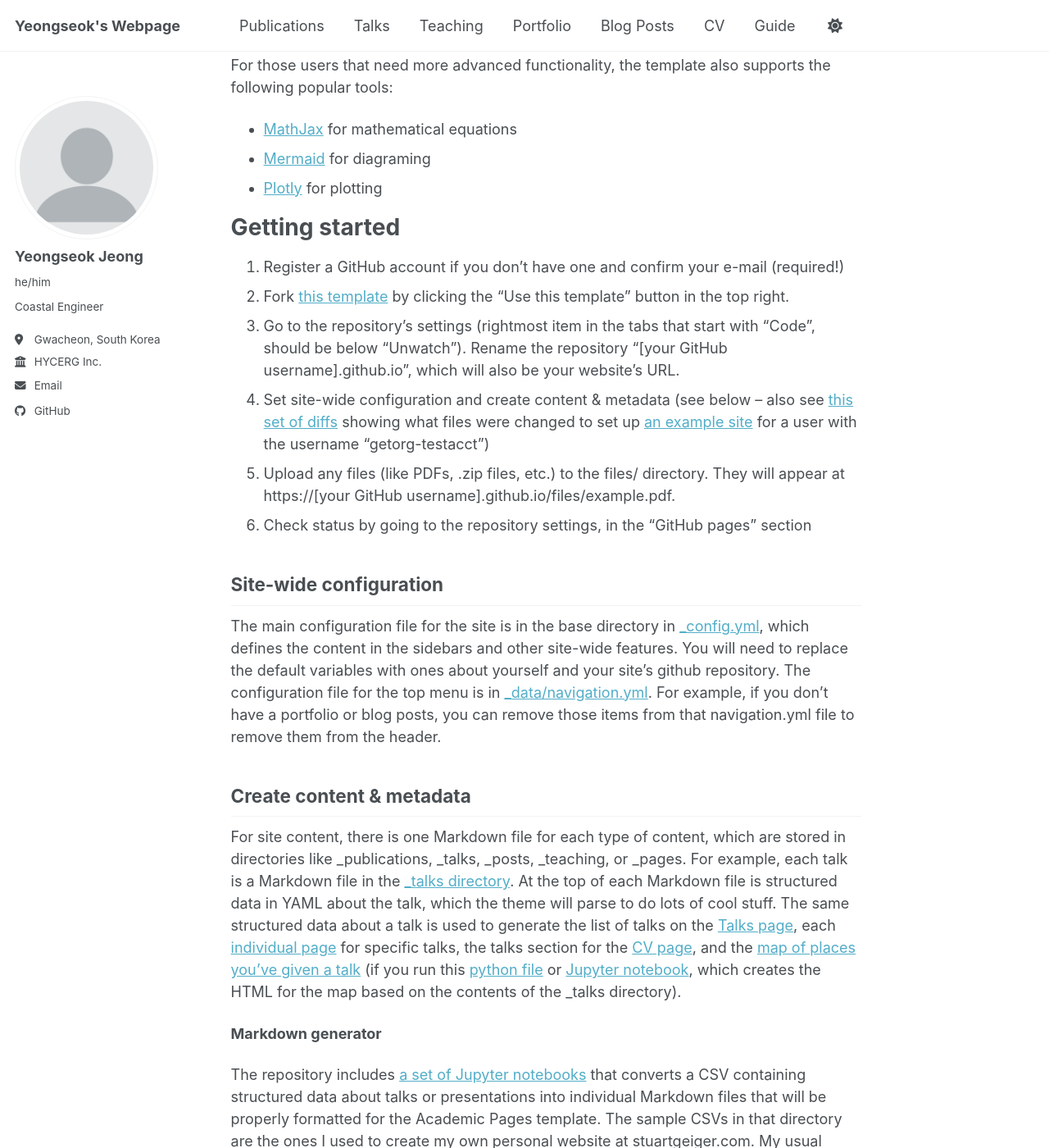
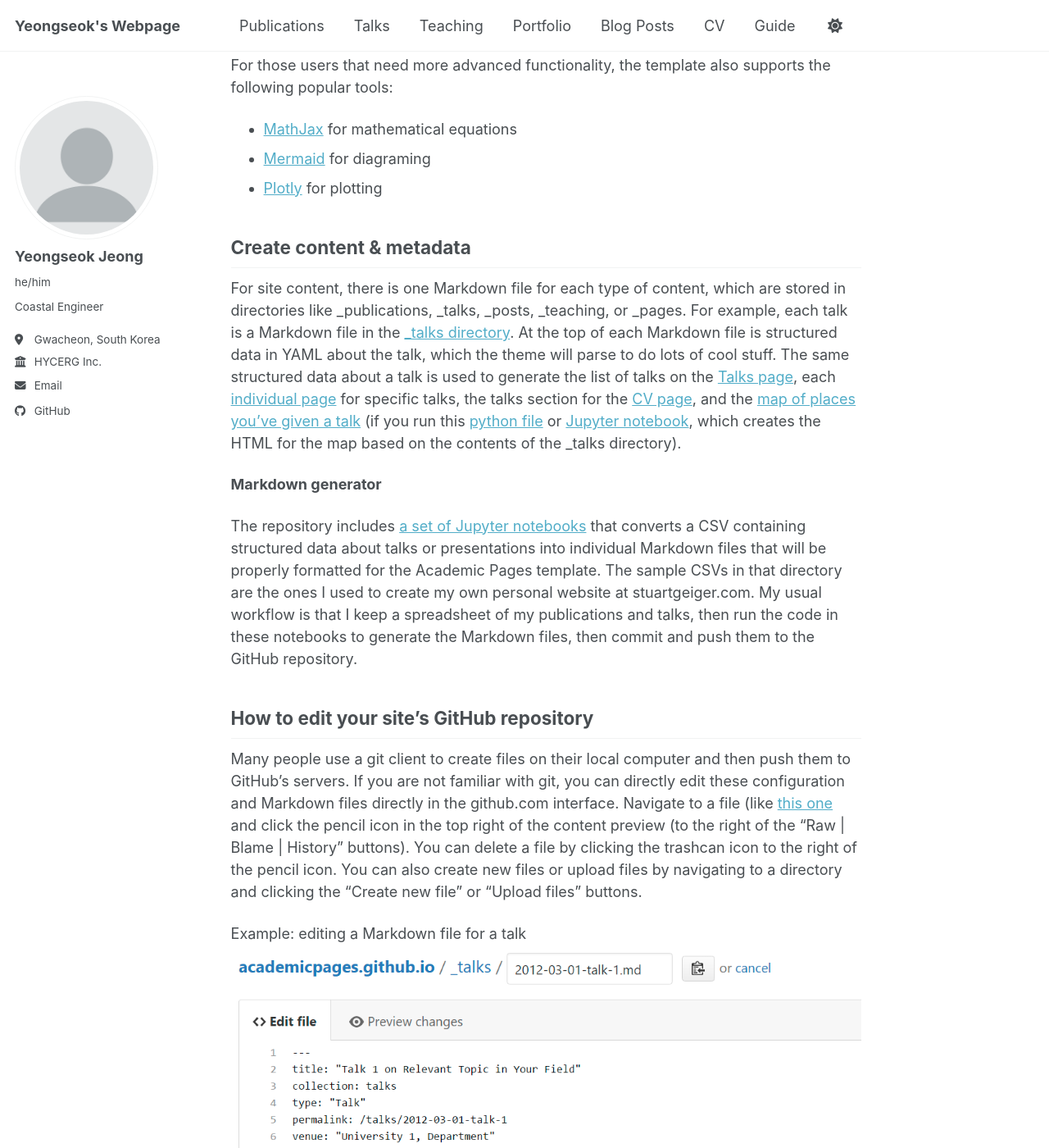
Before and after one commit to yjeongteddy/yjeongteddy.github.io, a Jekyll site: the page built from _pages/about.md, in a window 1280 px wide and 1400 px high, scrolled down 706 px. Shown: the whole window at 82% size. Built offline with Jekyll 4.4.1, drawn with Linux system fonts in a browser that asks for light colours; a script bundle is joined from its source files by our own code; library files that are not in the unit come from our copies.

Commit message:
Update about.md

```diff
--- a/_pages/about.md
+++ b/_pages/about.md
@@ -20,19 +20,6 @@
 - [Mermaid](https://mermaid.js.org/) for diagraming
 - [Plotly](https://plotly.com/javascript/) for plotting
 
-Getting started
-======
-1. Register a GitHub account if you don't have one and confirm your e-mail (required!)
-1. Fork [this template](https://github.com/academicpages/academicpages.github.io) by clicking the "Use this template" button in the top right.
-1. Go to the repository's settings (rightmost item in the tabs that start with "Code", should be below "Unwatch"). Rename the repository "[your GitHub username].github.io", which will also be your website's URL.
-1. Set site-wide configuration and create content & metadata (see below -- also see [this set of diffs](https://archive.is/3TPas) showing what files were changed to set up [an example site](https://getorg-testacct.github.io) for a user with the username "getorg-testacct")
-1. Upload any files (like PDFs, .zip files, etc.) to the files/ directory. They will appear at https://[your GitHub username].github.io/files/example.pdf.
-1. Check status by going to the repository settings, in the "GitHub pages" section
-
-Site-wide configuration
-------
-The main configuration file for the site is in the base directory in [_config.yml](https://github.com/academicpages/academicpages.github.io/blob/master/_config.yml), which defines the content in the sidebars and other site-wide features. You will need to replace the default variables with ones about yourself and your site's github repository. The configuration file for the top menu is in [_data/navigation.yml](https://github.com/academicpages/academicpages.github.io/blob/master/_data/navigation.yml). For example, if you don't have a portfolio or blog posts, you can remove those items from that navigation.yml file to remove them from the header.
-
 Create content & metadata
 ------
 For site content, there is one Markdown file for each type of content, which are stored in directories like _publications, _talks, _posts, _teaching, or _pages. For example, each talk is a Markdown file in the [_talks directory](https://github.com/academicpages/academicpages.github.io/tree/master/_talks). At the top of each Markdown file is structured data in YAML about the talk, which the theme will parse to do lots of cool stuff. The same structured data about a talk is used to generate the list of talks on the [Talks page](https://academicpages.github.io/talks), each [individual page](https://academicpages.github.io/talks/2012-03-01-talk-1) for specific talks, the talks section for the [CV page](https://academicpages.github.io/cv), and the [map of places you've given a talk](https://academicpages.github.io/talkmap.html) (if you run this [python file](https://github.com/academicpages/academicpages.github.io/blob/master/talkmap.py) or [Jupyter notebook](https://github.com/academicpages/academicpages.github.io/blob/master/talkmap.ipynb), which creates the HTML for the map based on the contents of the _talks directory).
```
